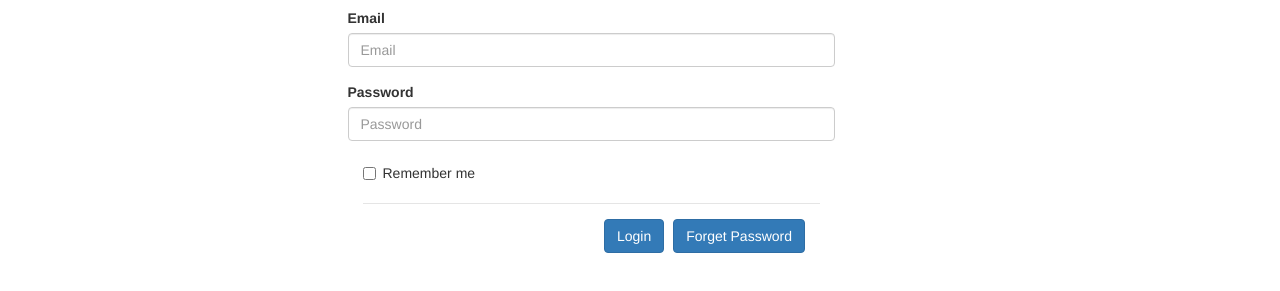
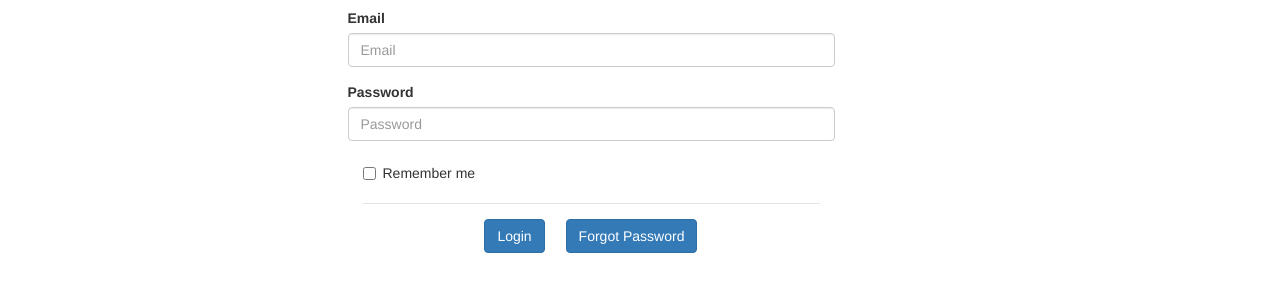
Before and after one commit to Technoash/sepformapp, a website: page static/index.html at #/login in a window 1280 px wide. Shown: the part 147-438 px from the top of the page. Drawn offline with Linux system fonts and the light colour scheme.

Commit message:
minor formatting in the login page

```diff
--- a/static/pages/login.html
+++ b/static/pages/login.html
@@ -1,6 +1,7 @@
 <form class="form-horizontal">
 <div class="row">
 	<div class="col-md-5 col-md-offset-3">
+
 		<row>
 			<h2 class="text-center">Login</h2>
 			<br>
@@ -10,20 +11,30 @@
 			<label for="InputEmail">Email</label>
 			<input type="email" class="form-control" id="InputEmail" placeholder="Email">
 		</div>
+
 		<div class="form-group">
 			<label for="InputPassword">Password</label>
 			<input type="password" class="form-control" id="InputPassword" placeholder="Password">
 		</div>
+
 		<div class="checkbox">
 		    <label>
 		      <input type="checkbox"> Remember me
 		    </label>
 		</div>
+
 		<br>
 		<div class="modal-footer">
-		    <button type="button" class="btn btn-primary">Login</button>
-		    <button type="button" class="btn btn-primary">Forget Password</button>
+			<div class="form-group">
+				<div class="row">
+					<div class="col-md-1 col-md-offset-3">
+					    <button type="button" class="btn btn-primary">Login</button>
+					</div>
+					<div class="col-md-1 col-md-offset-1">
+						<button type="button" class="btn btn-primary">Forgot Password</button>
+					</div>
 		</div>
 		</div>
+
 	</div>
 </form>
```
